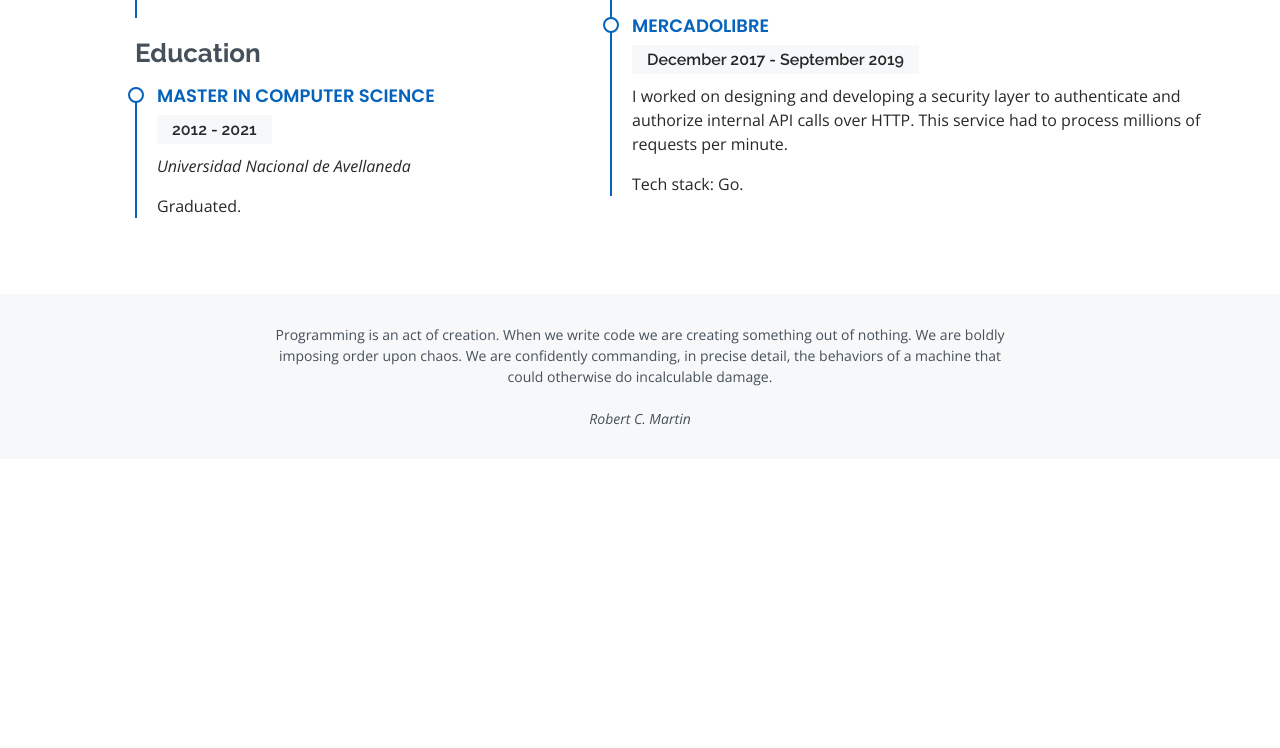
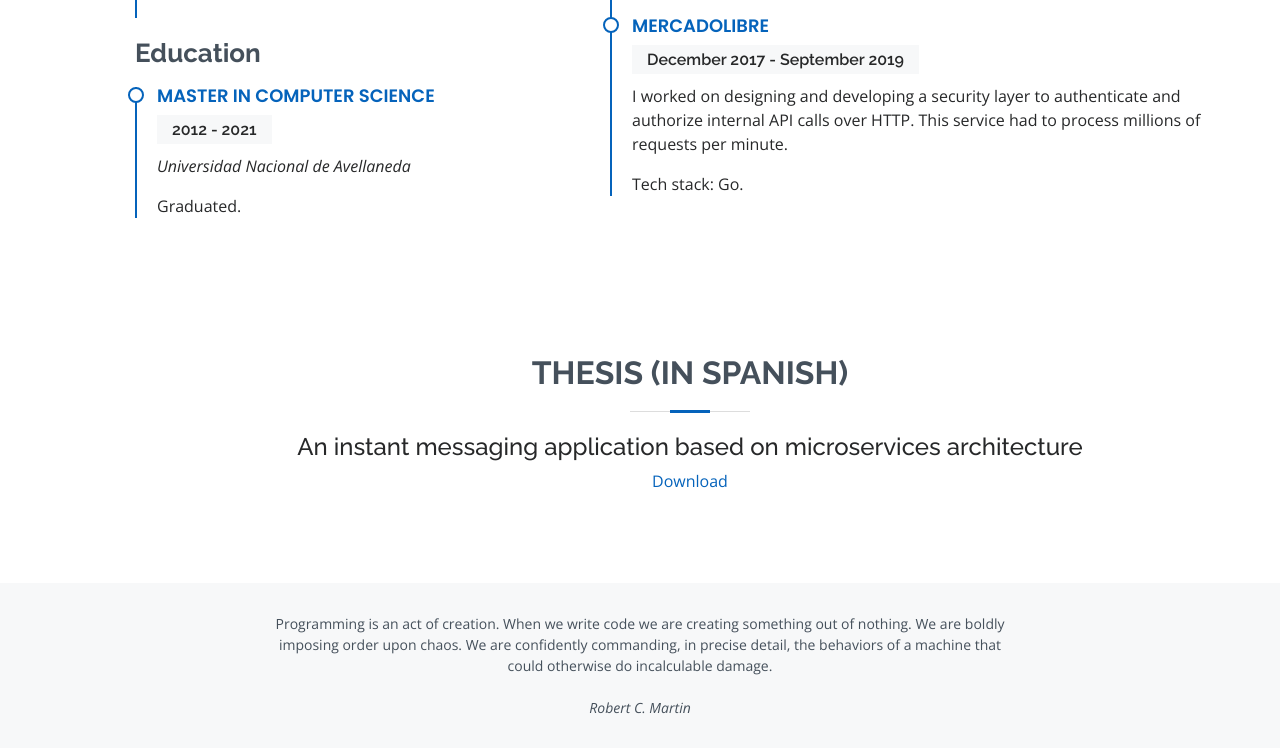
Before and after one commit to lozaeric/lozaeric.github.io, a plain HTML site: page index.html in a window 1280 px wide. Shown: the part 1423-2171 px from the top of the page. Before the commit the page ends 1882 px from the top, so only its background shows below. Drawn offline with nearby package versions, Linux system fonts and the light colour scheme.

Commit message:
added thesis

```diff
--- a/index.html
+++ b/index.html
@@ -127,6 +127,17 @@
       </div>
     </section><!-- End Resume Section -->
 
+    <!-- ======= Thesis Section ======= -->
+    <section id="thesis" class="resume">
+      <div class="container" data-aos="fade-up">
+        <div class="section-title">
+          <h2>Thesis (in spanish)</h2>
+          <h4>An instant messaging application based on microservices architecture</h4>
+          <a href="/pdf/tesis.pdf">Download</a>
+        </div>
+      </div>
+    </section><!-- End Resume Section -->
+
   </main><!-- End #main -->
 
   <!-- ======= Footer ======= -->
```
Also changed, not shown: 1 other file.
